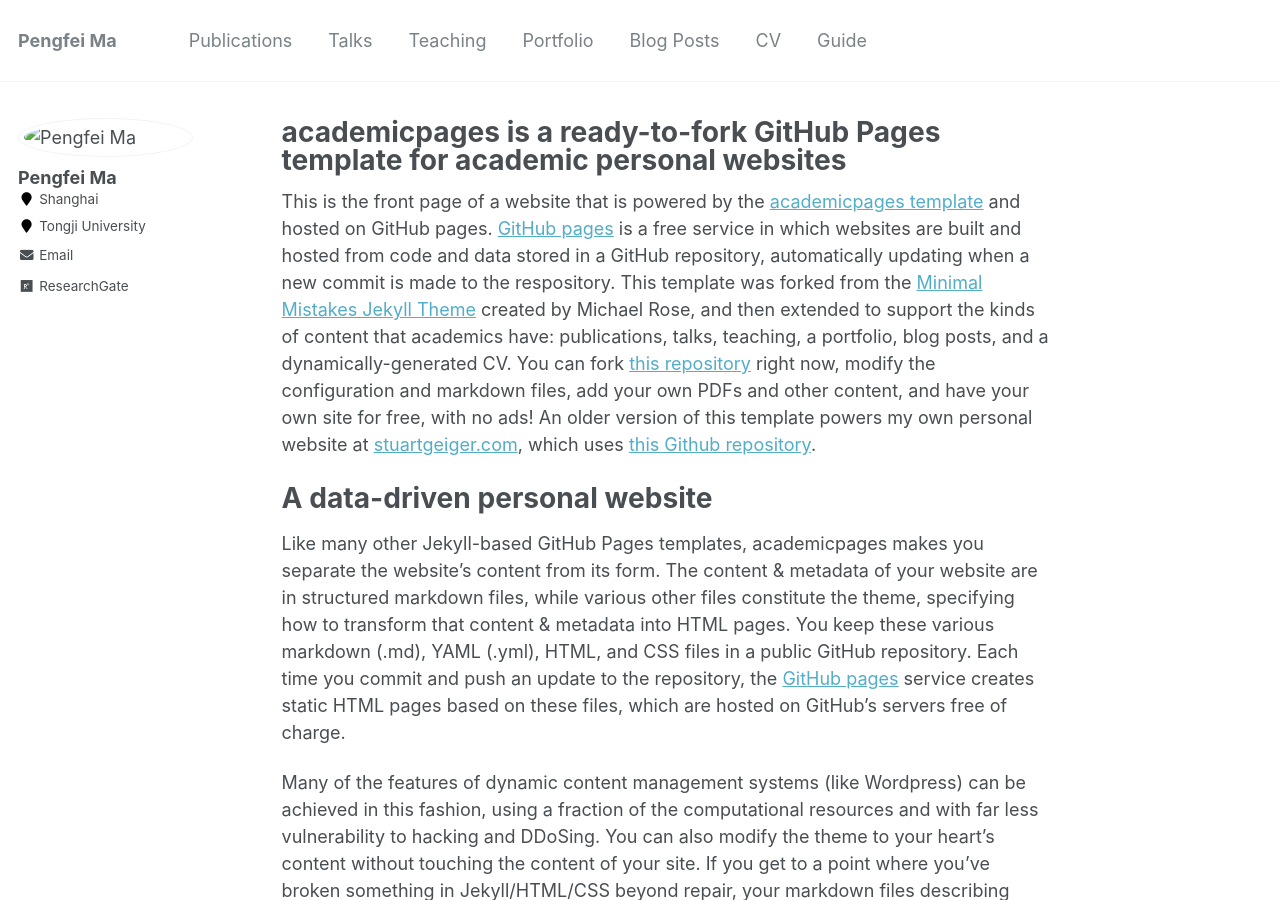
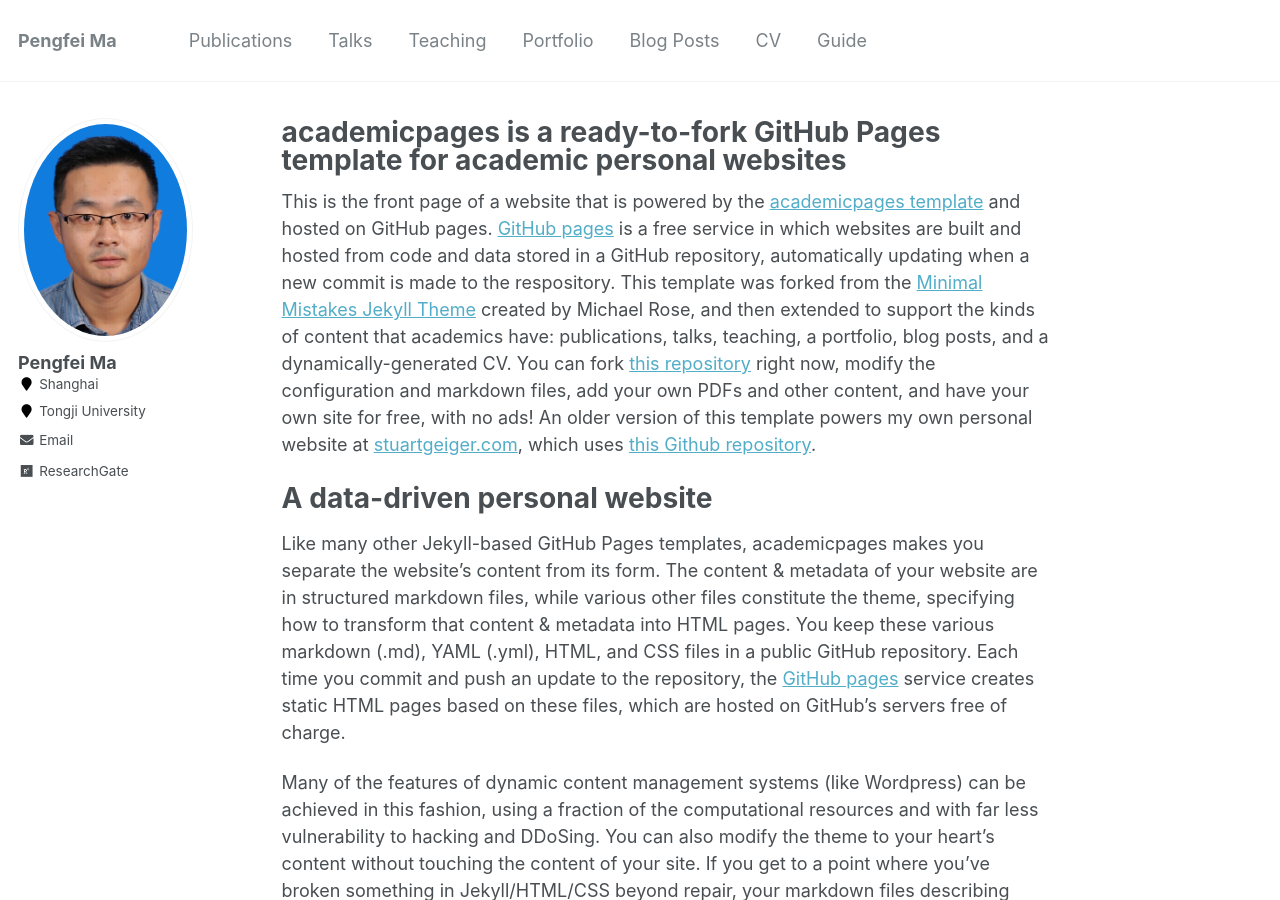
Before and after one commit to pmased/pmased.github.io, a Jekyll site: the page built from _pages/about.md, in a window 1280 px wide and 900 px high. Built offline with Jekyll 4.4.1, drawn with Linux system fonts in a browser that asks for light colours.

Commit message:
Update _config.yml

```diff
--- a/_config.yml
+++ b/_config.yml
@@ -81,7 +81,7 @@ analytics:
 # Site Author
 author:
   name             : "Pengfei Ma"
-  avatar           : "images/pma.jpg"
+  avatar           : "pma.jpg"
   bio              :
   location         : "Shanghai"
   employer         : Tongji University
```
